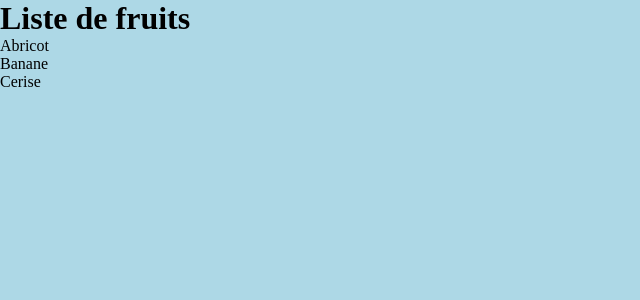
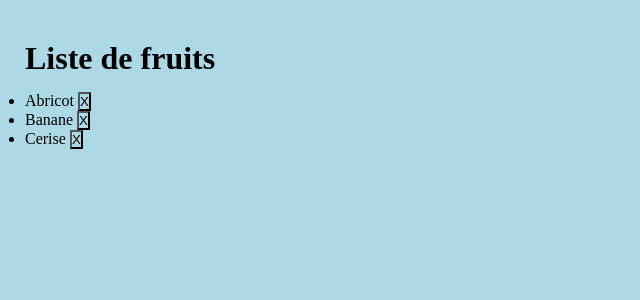
Before and after one commit to Manidoux41/tutoreact-videv, a React (Vite) app: page / in a window 1280 px wide. Shown: the top 300 px of the page, without its empty margins (0-640 px from the left). Built offline with nearby package versions, Linux system fonts and the light colour scheme.

Commit message:
add key on li and new beharvior for delete

```diff
--- a/src/App.jsx
+++ b/src/App.jsx
@@ -3,23 +3,23 @@ import { useState } from "react"
 const App = () => {
 
 // state
-useState([
+const [fruits, setFruits] = useState([
     { id: 1, nom: "Abricot" },
     { id: 2, nom: "Banane" },
     { id: 3, nom: "Cerise" }
 ])
+const voiture = <li>Tesla</li>
 // comportements
-
+const handleDelete = () => {
+    console.log('handleDelete');
+}
 
 // affichage
   return (
     <div className='App'>
         <h1>Liste de fruits</h1>
-        <ul>
-            <li>Abricot</li>
-            <li>Banane</li>
-            <li>Cerise</li>
-        </ul>
+        <ul>{fruits.map((fruit) =>
+            <li key={fruit.id}>{fruit.nom} <button onClick={handleDelete}>X</button></li>)}</ul>
     </div>
   )
 }
--- a/src/styles/css/main.css
+++ b/src/styles/css/main.css
@@ -3,10 +3,20 @@
   padding: 0;
   box-sizing: border-box;
   font-family: "Arial" sans-serif;
+  background: lightblue;
 }
 
 body {
-  background: lightblue;
+  max-width: 1440px;
+  margin: 0 auto;
+}
+
+.App {
+  padding: 25px;
+}
+
+h1 {
+  padding: 15px 0;
 }
 
 /*# sourceMappingURL=main.css.map */
--- a/src/styles/sass/main.scss
+++ b/src/styles/sass/main.scss
@@ -3,7 +3,15 @@
     padding: 0;
     box-sizing: border-box;
     font-family: 'Arial' sans-serif;
+    background: lightblue;
 }
 body {
-    background: lightblue;
+    max-width: 1440px;
+    margin: 0 auto;
 }
+.App {
+    padding: 25px;
+}
+h1 {
+    padding: 15px 0;
+}
```
Also changed, not shown: 1 other file (tests, documents, lock files or other folders).
